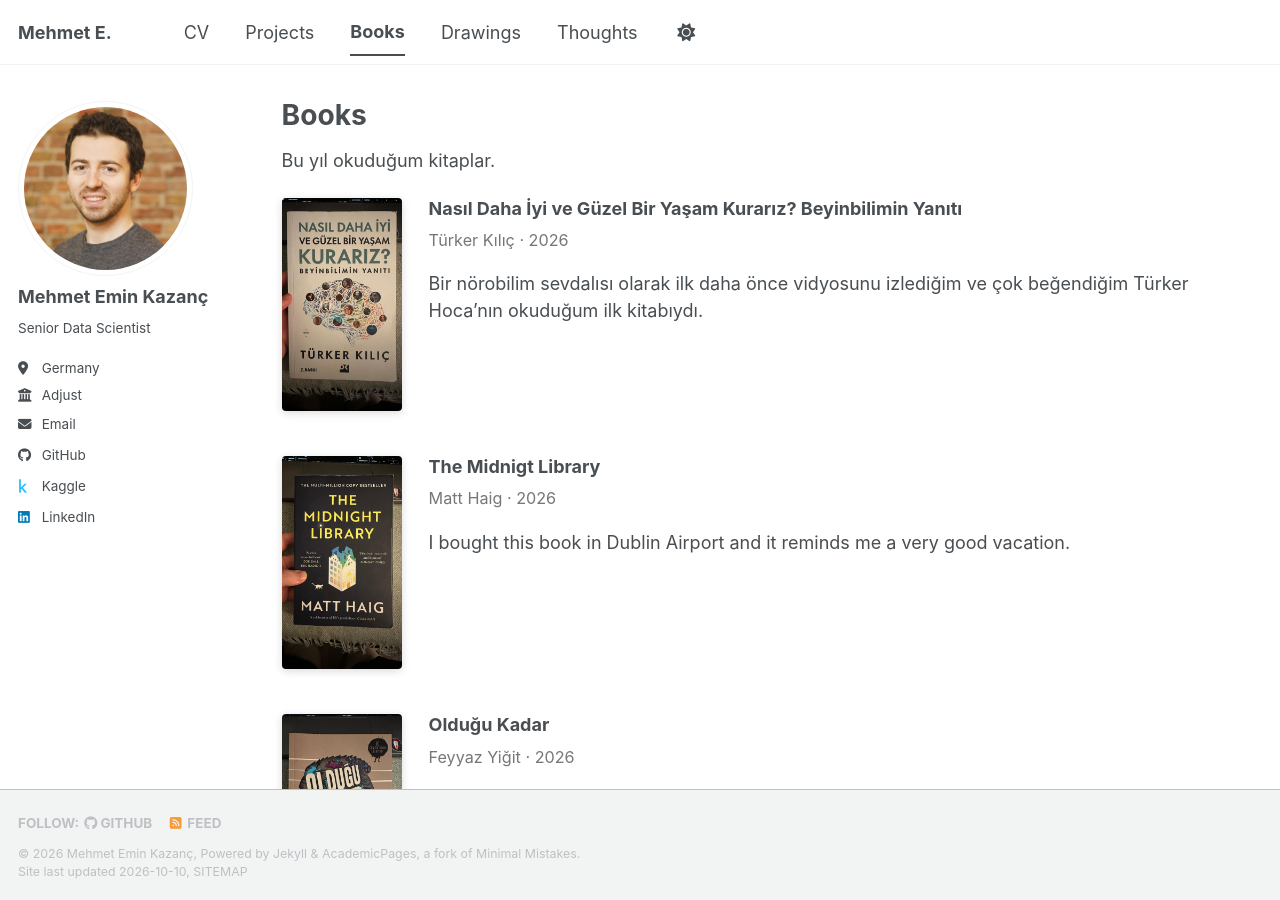
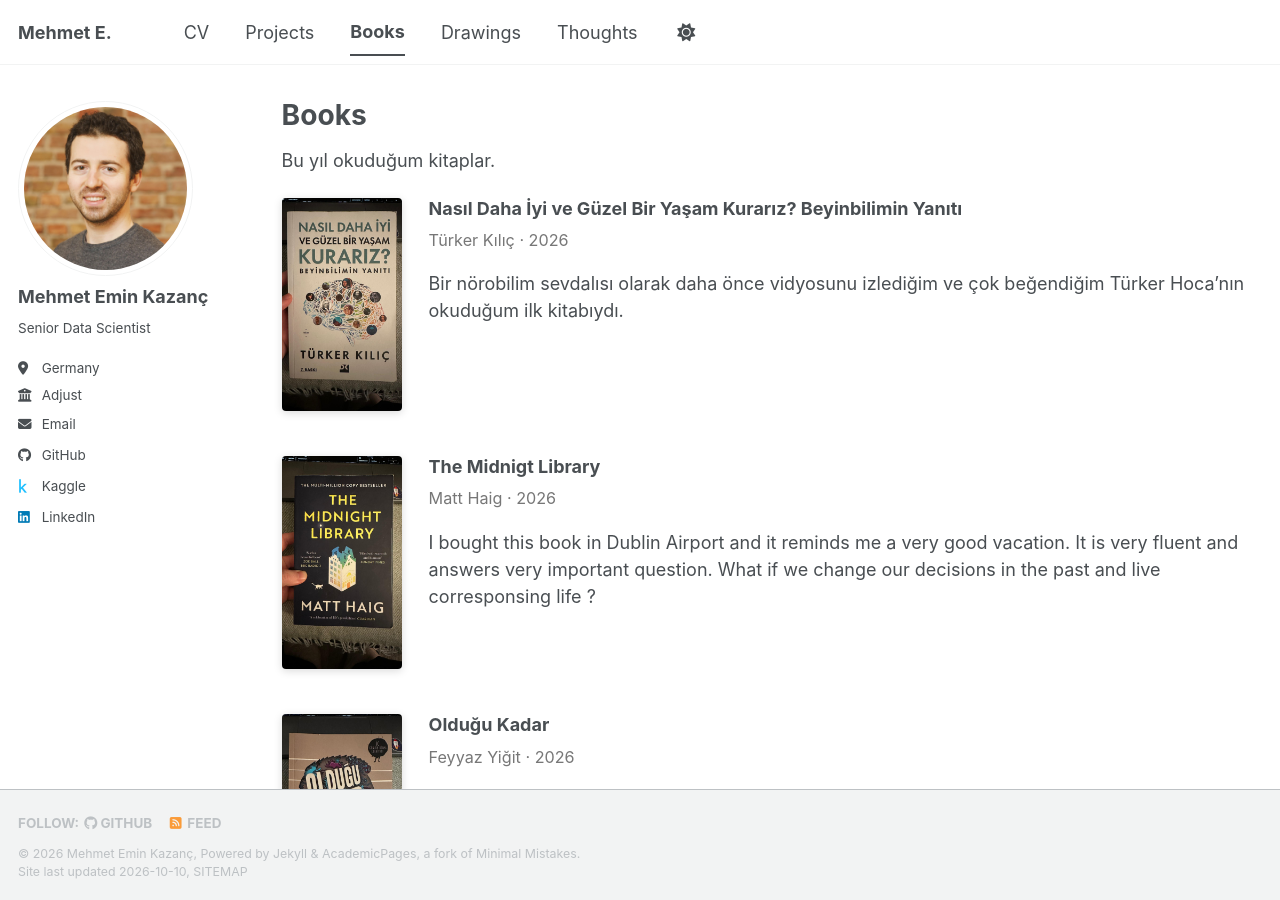
Before and after one commit to mekazanc/mekazanc.github.io, a Jekyll site: the page built from _pages/books.md, in a window 1280 px wide and 900 px high. Built offline with Jekyll 4.4.1, drawn with Linux system fonts in a browser that asks for light colours; a style sheet for code colours, icons or effects is not loaded.

Commit message:
typo fix

```diff
--- a/_data/books.yml
+++ b/_data/books.yml
@@ -3,14 +3,15 @@
   cover: /images/books/kitap1.jpeg
   finished: "2026"
   summary: >
-    Bir nörobilim sevdalısı olarak ilk daha önce vidyosunu izlediğim ve çok beğendiğim Türker Hoca'nın okuduğum ilk kitabıydı.
+    Bir nörobilim sevdalısı olarak daha önce vidyosunu izlediğim ve çok beğendiğim Türker Hoca'nın okuduğum ilk kitabıydı.
 
 - title: "The Midnigt Library"
   author: "Matt Haig"
   cover: /images/books/kitap2.jpeg
   finished: "2026"
   summary: >
-    I bought this book in Dublin Airport and it reminds me a very good vacation.
+    I bought this book in Dublin Airport and it reminds me a very good vacation. It is very fluent and answers very important question.
+    What if we change our decisions in the past and live corresponsing life ?
 
 - title: "Olduğu Kadar"
   author: "Feyyaz Yiğit"
```
